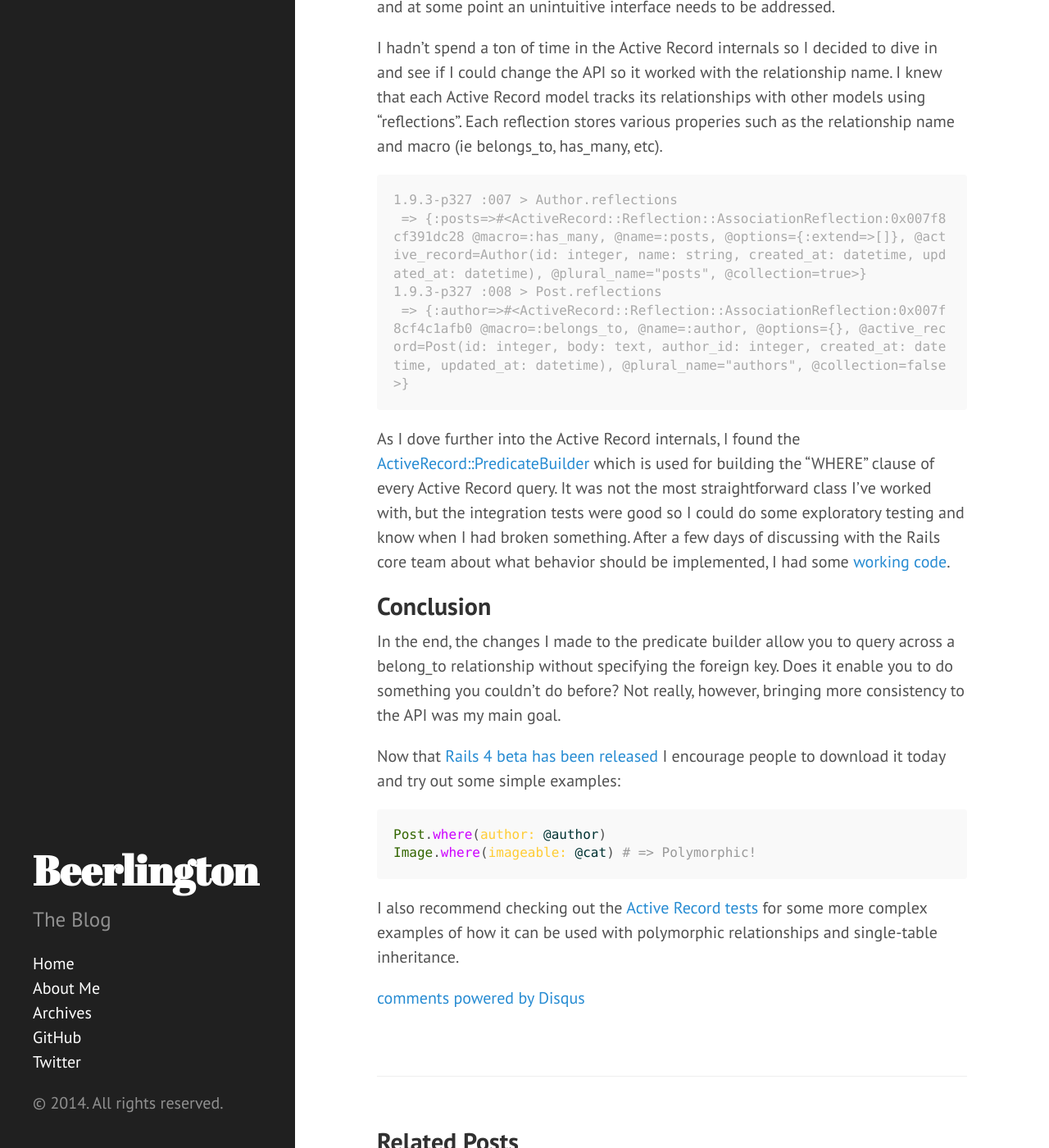
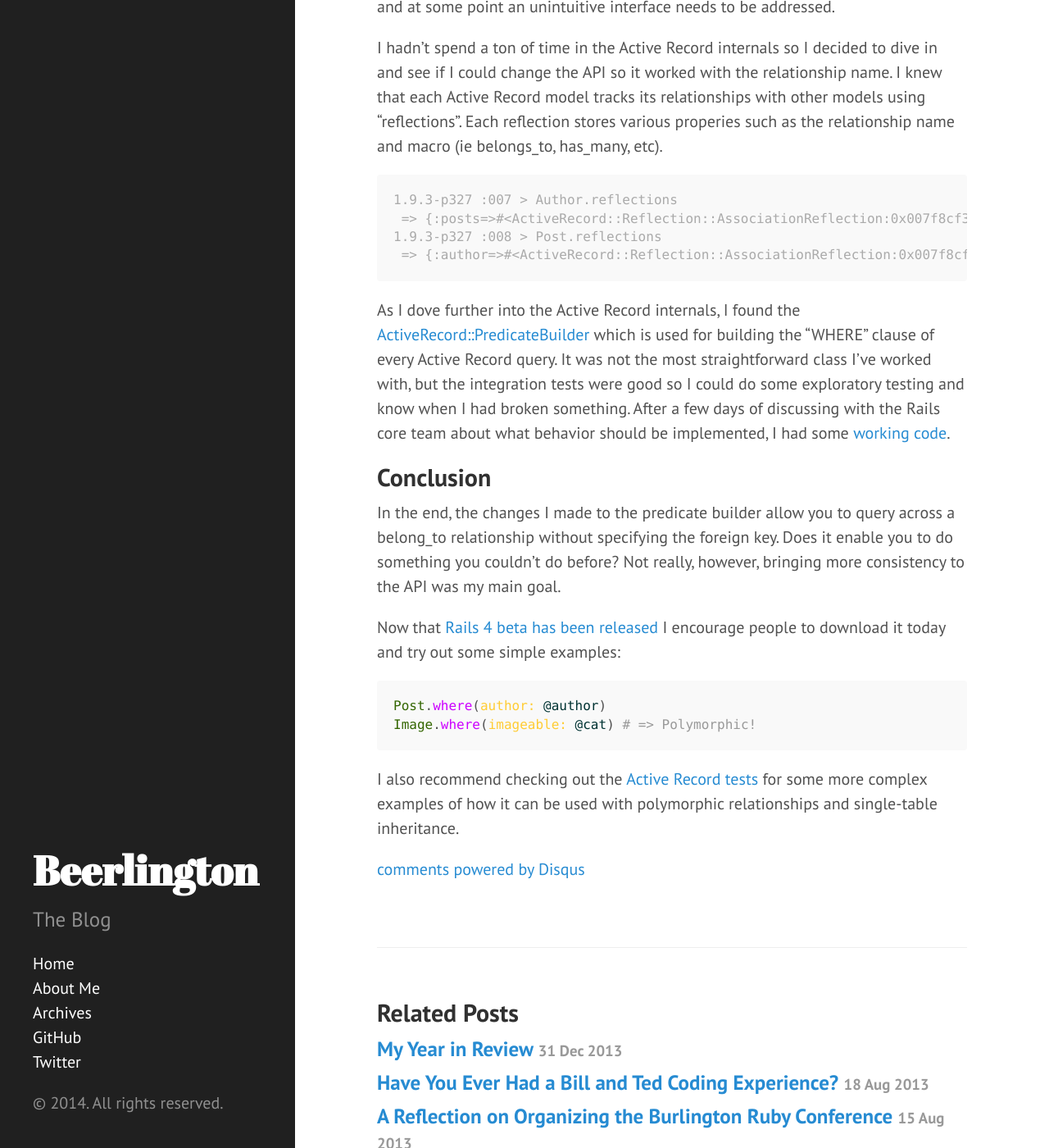
Before and after one commit to beerlington/beerlington.github.com, a Jekyll site: the page built from _posts/2013-03-10-a-simplified-query-interface-for-relationships-in-activerecord-4.markdown, in a window 1280 px wide and 1400 px high, scrolled down 2345 px. Shown: the whole window at 82% size. Built offline with Jekyll 4.4.1, drawn with Linux system fonts in a browser that asks for light colours; Markdown is read by kramdown in place of the engine named in the settings; comment, search, counter and statistics services are not loaded.

Commit message:
Fixes some code wrapping issues

```diff
--- a/public/css/poole.css
+++ b/public/css/poole.css
@@ -164,10 +164,15 @@ pre {
   font-size: .8rem;
   line-height: 1.4;
   white-space: pre;
-  white-space: pre-wrap;
-  word-break: break-all;
-  word-wrap: break-word;
   background-color: #f9f9f9;
+  overflow: scroll;
+}
+.code-title {
+  background-color: #202020;
+  color: #fff;
+  padding: 2px 10px;
+  font-style: italic;
+  font-size: .8rem;
 }
 pre code {
   padding: 0;
```
Also changed, not shown: 2 other files.
